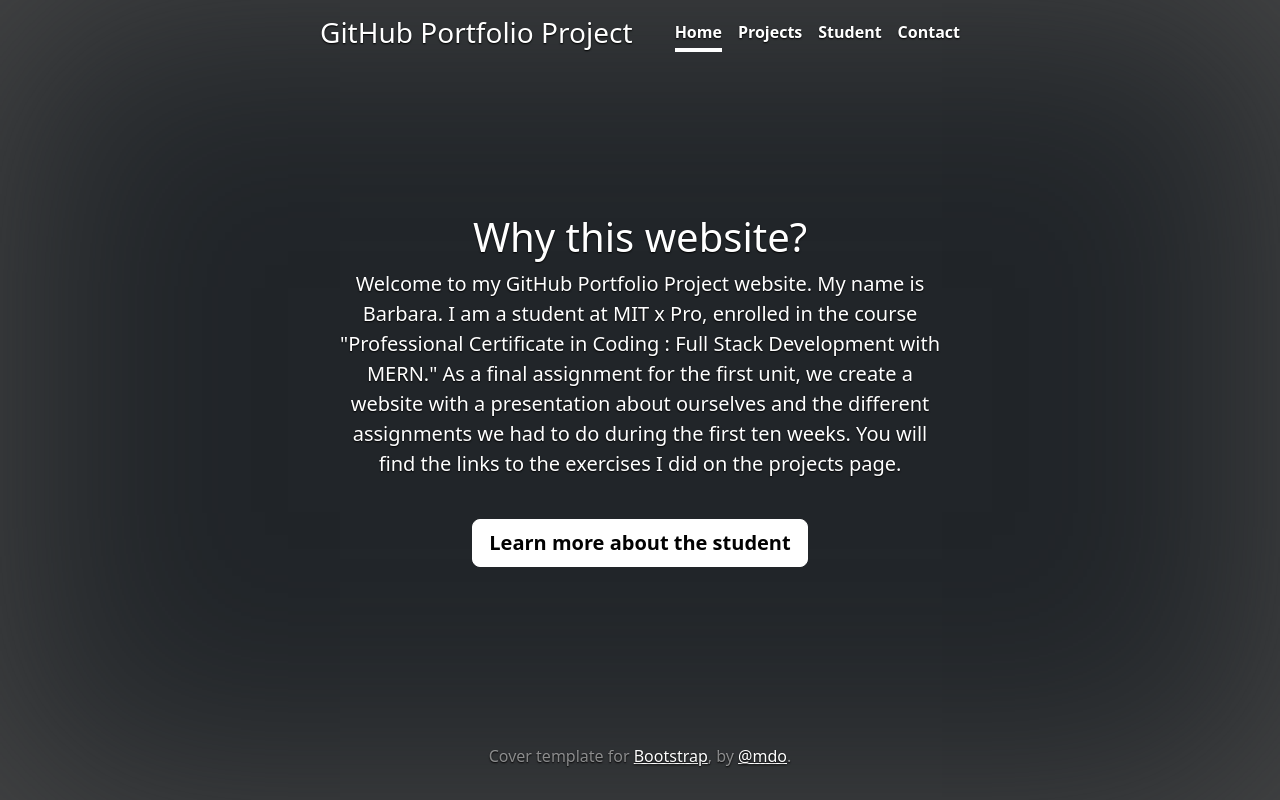
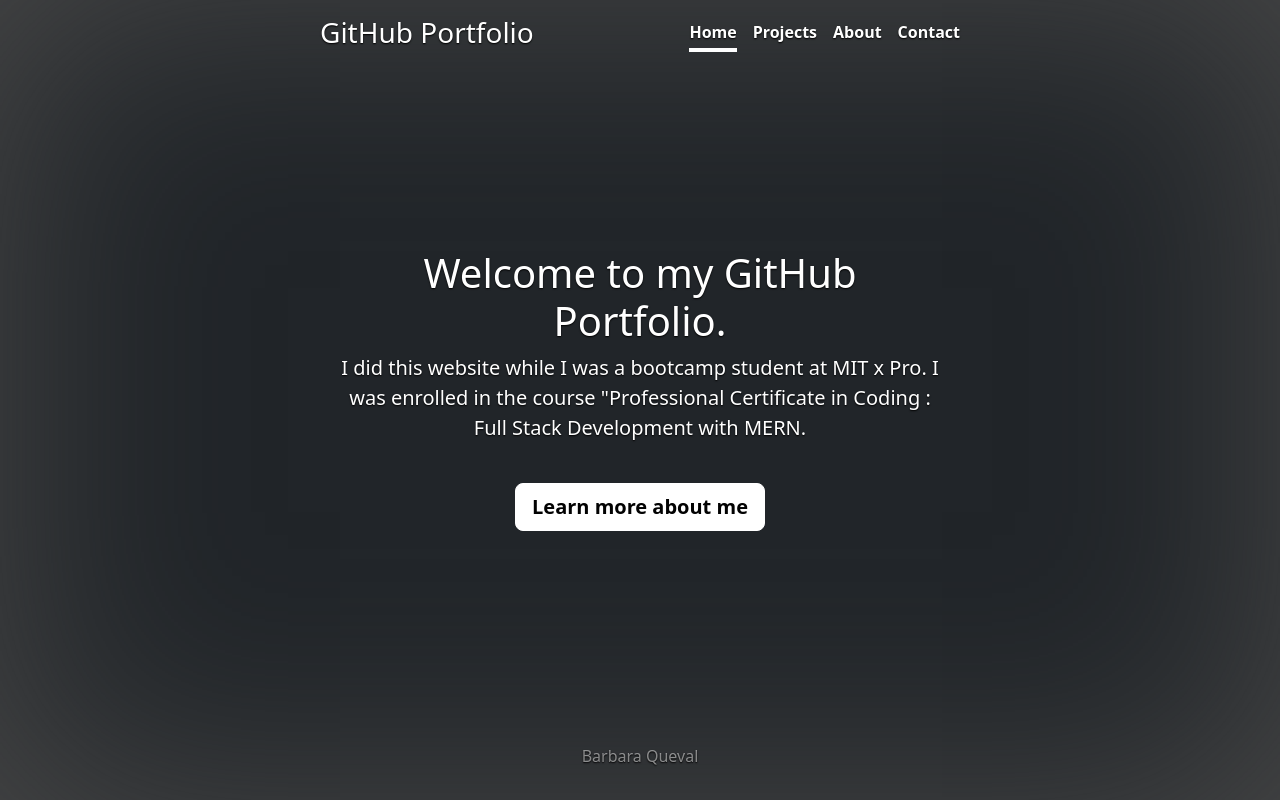
Before and after one commit to QuevalBarbara/Barbara.github.io, a plain HTML site: page index.html in a window 1280 px wide. Drawn offline with Linux system fonts and the light colour scheme.

Commit message:
Update home page

```diff
--- a/index.html
+++ b/index.html
@@ -78,26 +78,26 @@
 <div class="cover-container d-flex w-100 h-100 p-3 mx-auto flex-column">
   <header class="mb-auto">
     <div>
-      <h3 class="float-md-start mb-0">GitHub Portfolio Project</h3>
+      <h3 class="float-md-start mb-0">GitHub Portfolio</h3>
       <nav class="nav nav-masthead justify-content-center float-md-end">
         <a class="nav-link fw-bold py-1 px-0 active" aria-current="page" href="index.html">Home</a>
         <a class="nav-link fw-bold py-1 px-0" href="projects.html">Projects</a>
-        <a class="nav-link fw-bold py-1 px-0" href="student.html">Student</a>
+        <a class="nav-link fw-bold py-1 px-0" href="student.html">About</a>
         <a class="nav-link fw-bold py-1 px-0" href="contact.html">Contact</a>
       </nav>
     </div>
   </header>
 
   <main class="px-3">
-    <h1>Why this website?</h1>
-    <p class="lead" style="margin-bottom: 2em;">Welcome to my GitHub Portfolio Project website. My name is Barbara. I am a student at MIT x Pro, enrolled in the course "Professional Certificate in Coding : Full Stack Development with MERN." As a final assignment for the first unit, we create a website with a presentation about ourselves and the different assignments we had to do during the first ten weeks. You will find the links to the exercises I did on the projects page.</p>
+    <h1>Welcome to my GitHub Portfolio.</h1>
+    <p class="lead" style="margin-bottom: 2em;"> I did this website while I was a bootcamp student at MIT x Pro. I was enrolled in the course "Professional Certificate in Coding : Full Stack Development with MERN. </p>
     <p class="lead">
-      <a href="student.html" class="btn btn-lg btn-secondary fw-bold border-white bg-white">Learn more about the student</a>
+      <a href="student.html" class="btn btn-lg btn-secondary fw-bold border-white bg-white">Learn more about me</a>
     </p>
   </main>
 
   <footer class="mt-auto text-white-50">
-    <p>Cover template for <a href="https://getbootstrap.com/" class="text-white">Bootstrap</a>, by <a href="https://twitter.com/mdo" class="text-white">@mdo</a>.</p>
+    <p>Barbara Queval</p>
   </footer>
 </div>
 
```
